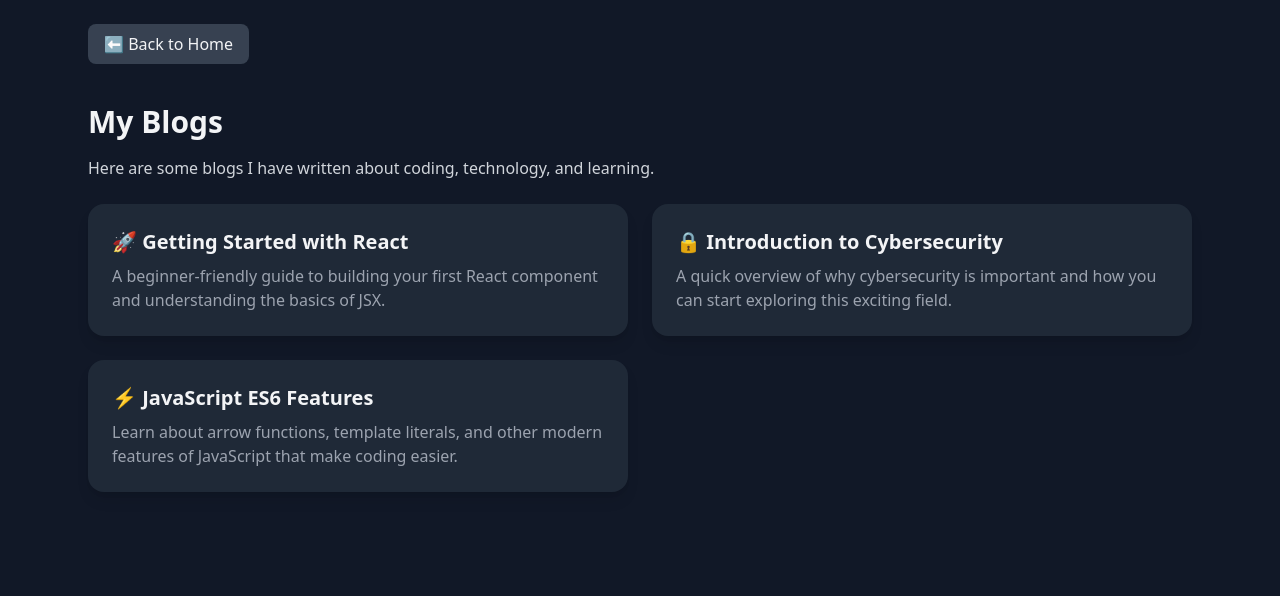
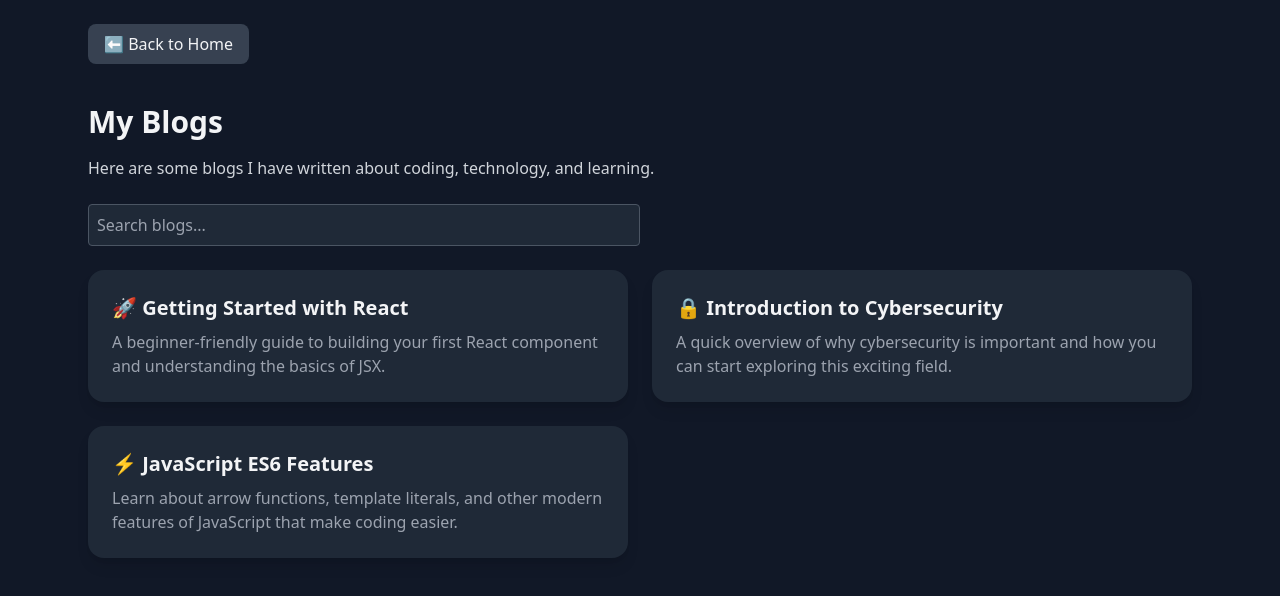
Before and after one commit to Rudraa10-bot/My-portfolio-project, a Next.js app: page /blogs in a window 1280 px wide. Shown: the top 596 px of the page. Built offline with nearby package versions, Linux system fonts and the light colour scheme.

Commit message:
Add search functionality filtering by title and description

```diff
--- a/src/pages/blogs.tsx
+++ b/src/pages/blogs.tsx
@@ -1,7 +1,11 @@
 import Link from "next/link";
 import BackButton from "@/components/BackButton";
+import { useState } from "react";
+
 
 export default function Blogs() {
+  const [searchQuery, setSearchQuery] = useState("");
+
   const blogPosts = [
     {
       slug: "getting-started-with-react",
@@ -32,10 +36,21 @@ export default function Blogs() {
       <p className="mb-6 text-gray-300">
         Here are some blogs I have written about coding, technology, and learning.
       </p>
+       <input
+        type="text"
+        placeholder="Search blogs..."
+        value={searchQuery}
+        onChange={(e) => setSearchQuery(e.target.value)}
+        className="mb-6 p-2 rounded bg-gray-800 text-white border border-gray-600 w-full md:w-1/2"
+        />
 
       {/* Responsive grid */}
       <div className="grid grid-cols-1 md:grid-cols-2 gap-6">
-        {blogPosts.map((post) => (
+        {blogPosts
+        .filter((post) =>
+          post.title.toLowerCase().includes(searchQuery.toLowerCase()) || post.description.toLowerCase().includes(searchQuery.toLowerCase())
+      )
+        .map((post) => (
           <Link key={post.slug} href={`/blogs/${post.slug}`}>
             <div className="p-6 bg-gray-800 rounded-2xl shadow-lg cursor-pointer hover:scale-105 hover:bg-gray-700 transition-transform duration-300">
               <h2 className="text-xl font-semibold mb-2">{post.title}</h2>
```
